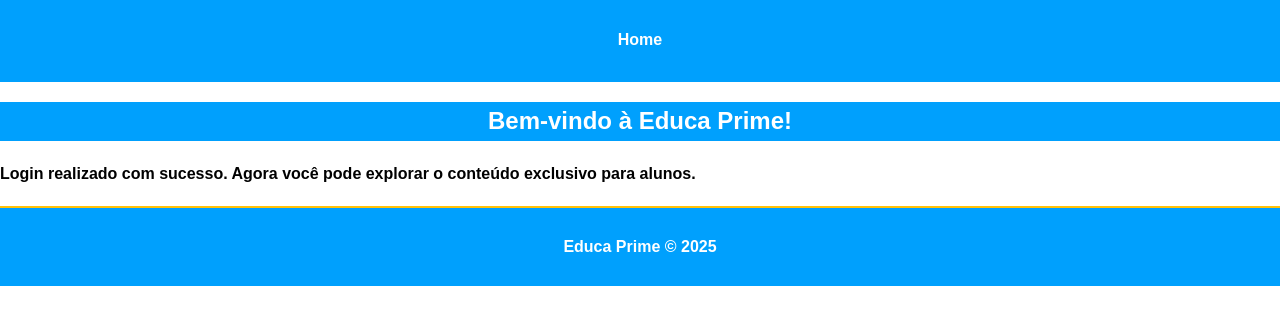
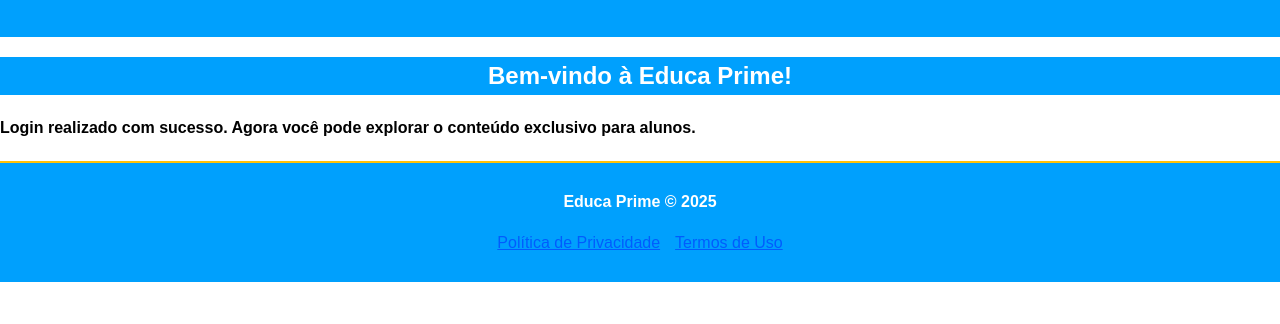
Before and after one commit to gerson762/PROJETO-_CSM, a plain HTML site: page PROJETO-_CSM-main 1/projeto ADS/templates/welcome.html in a window 1280 px wide. Shown: the part 96-420 px from the top of the page. Drawn offline with Linux system fonts and the light colour scheme.

Commit message:
Update welcome.html

```diff
--- a/PROJETO-_CSM-main 1/projeto ADS/templates/welcome.html
+++ b/PROJETO-_CSM-main 1/projeto ADS/templates/welcome.html
@@ -8,11 +8,6 @@
     <body>
         <header>
             <h1>EDUCA PRIME</h1>
-            <nav>
-                <ul>
-                    <li><a href="index.html" aria-label="Ir para a página inicial">Home</a></li>
-                </ul>
-            </nav>
         </header>
         <main class="wlcome-container">
             <h2>Bem-vindo à Educa Prime!</h2>
@@ -20,6 +15,10 @@
         </main>
         <footer>
             <p>Educa Prime &copy; 2025</p>
+             <ul style="list-style: none; display: flex; justify-content: center; gap: 15px; padding: 0;">
+            <li><a href="politica-de-privacidade.html" class="footer-link">Política de Privacidade</a></li>
+            <li><a href="termos-de-uso.html" class="footer-link">Termos de Uso</a></li>
+        </ul>
         </footer>
     </body>
 
```
